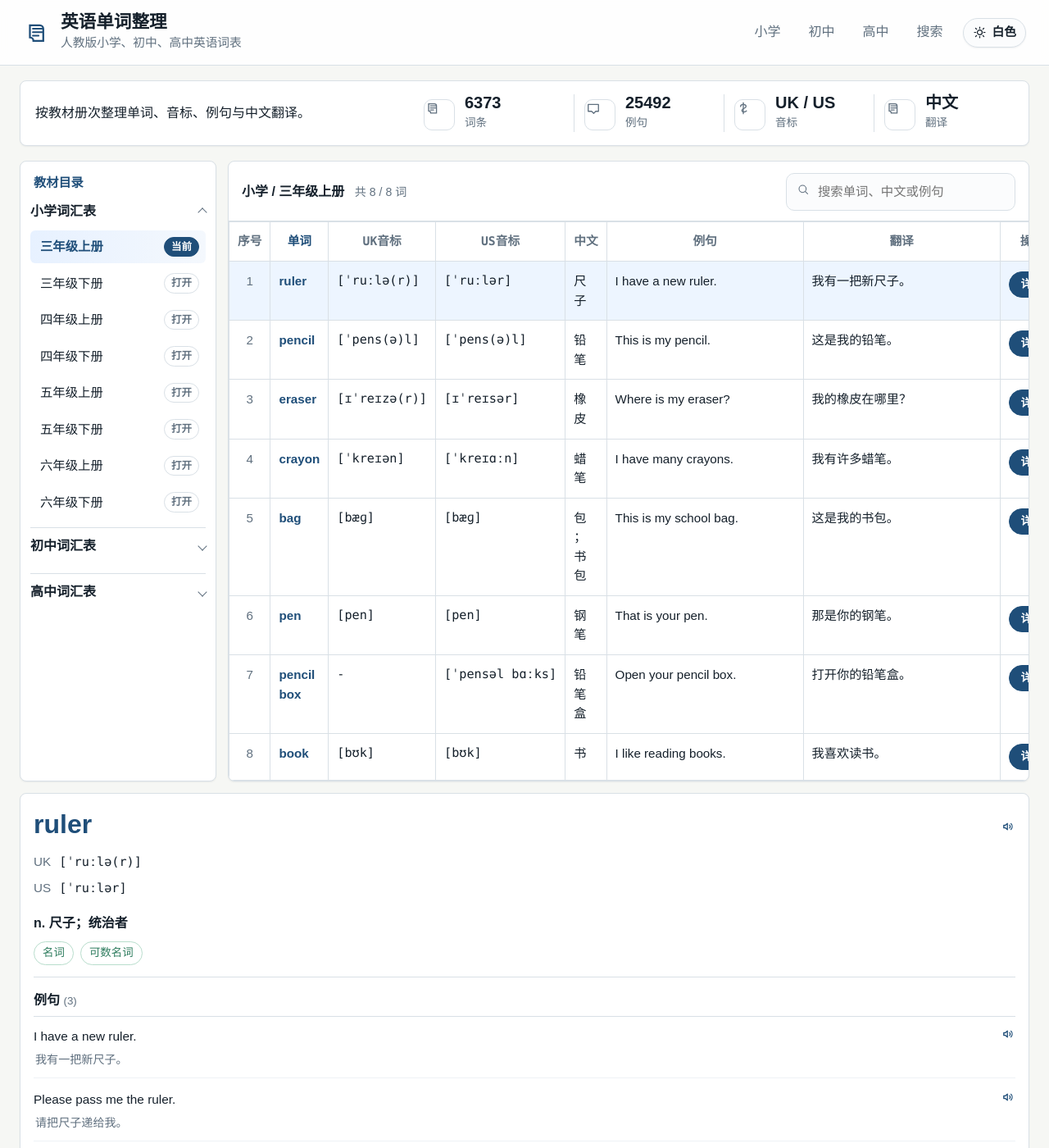
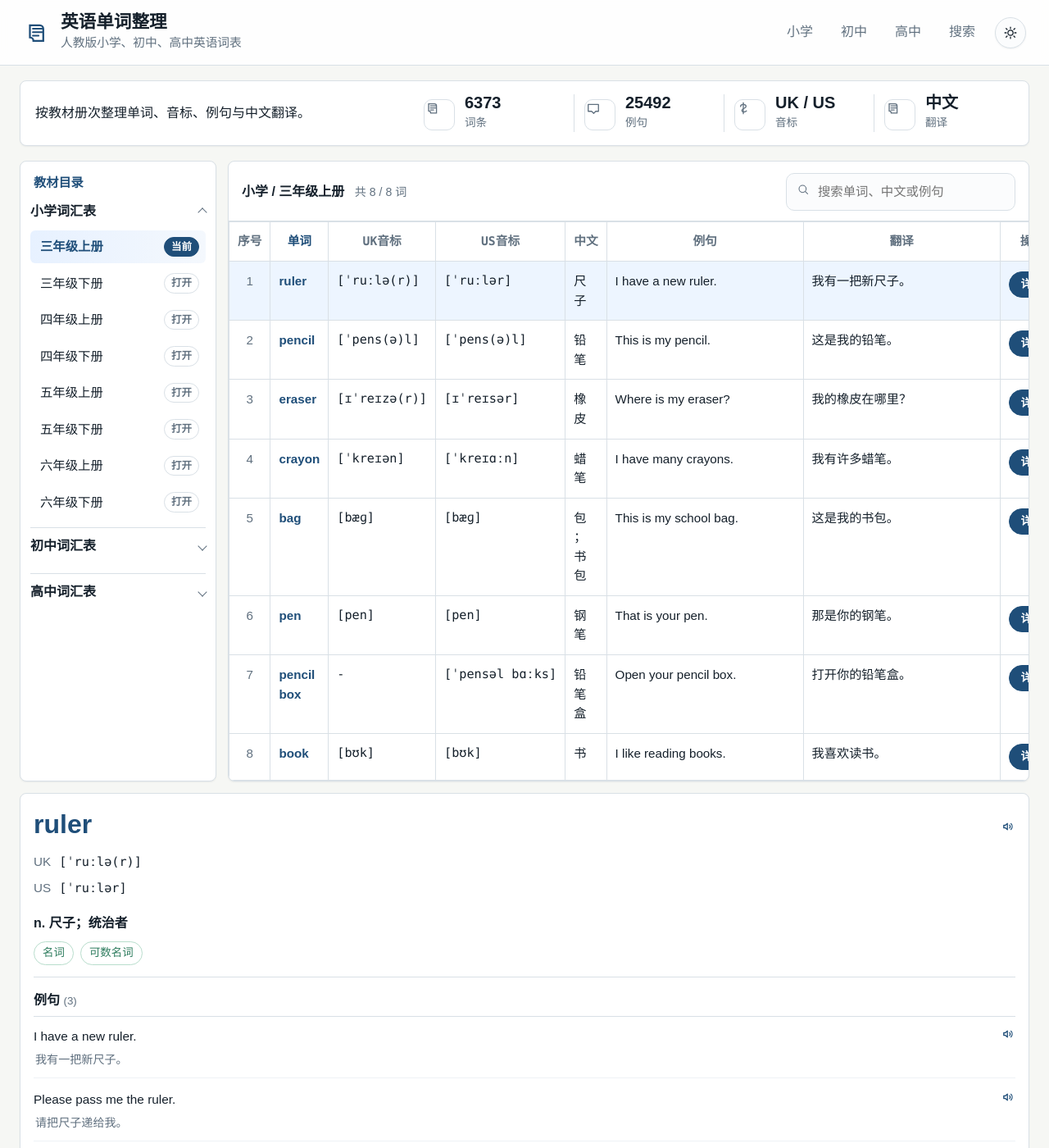
Before and after one commit to jinronga/english-words, a Jekyll site: the page built from index.md, in a window 1280 px wide and 1400 px high. Shown: the whole window at 82% size. Built offline with Jekyll 4.4.1, drawn with Linux system fonts in a browser that asks for light colours.

Commit message:
Use icon-only theme toggle

```diff
--- a/_layouts/default.html
+++ b/_layouts/default.html
@@ -54,7 +54,6 @@
               <path d="M19.1 14.7A7.9 7.9 0 0 1 9.3 4.9 8 8 0 1 0 19.1 14.7z" fill="none" stroke="currentColor" stroke-linejoin="round" stroke-width="1.7"/>
             </svg>
           </span>
-          <span class="theme-label" data-theme-label>白色</span>
         </button>
       </div>
     </header>
--- a/assets/css/style.scss
+++ b/assets/css/style.scss
@@ -207,15 +207,11 @@ a:hover {
   cursor: pointer;
   display: inline-flex;
   flex: 0 0 auto;
-  font: inherit;
-  font-size: 0.92rem;
-  font-weight: 700;
-  gap: 7px;
+  height: 38px;
   justify-content: center;
-  line-height: 1;
-  min-height: 36px;
-  padding: 7px 11px;
+  padding: 0;
   transition: background 0.15s ease, border-color 0.15s ease, color 0.15s ease;
+  width: 38px;
 }
 
 .theme-toggle:hover {
@@ -225,8 +221,8 @@ a:hover {
 
 .theme-icon {
   display: inline-flex;
-  height: 17px;
-  width: 17px;
+  height: 18px;
+  width: 18px;
 }
 
 .theme-icon svg {
@@ -241,11 +237,6 @@ html[data-theme="dark"] .theme-icon-sun {
 
 html[data-theme="dark"] .theme-icon-moon {
   display: inline-flex;
-}
-
-.theme-label {
-  min-width: 2em;
-  text-align: left;
 }
 
 .page-main {
--- a/assets/js/home.js
+++ b/assets/js/home.js
@@ -1,7 +1,6 @@
 document.addEventListener('DOMContentLoaded', () => {
   const root = document.documentElement;
   const themeToggle = document.querySelector('[data-theme-toggle]');
-  const themeLabel = themeToggle?.querySelector('[data-theme-label]');
   const mediaQuery = window.matchMedia ? window.matchMedia('(prefers-color-scheme: dark)') : null;
 
   const getStoredTheme = () => {
@@ -25,10 +24,6 @@ document.addEventListener('DOMContentLoaded', () => {
     themeToggle.setAttribute('aria-pressed', theme === 'dark' ? 'true' : 'false');
     themeToggle.setAttribute('aria-label', `切换到${nextLabel}模式`);
     themeToggle.title = `切换到${nextLabel}模式`;
-
-    if (themeLabel) {
-      themeLabel.textContent = theme === 'dark' ? '暗黑' : '白色';
-    }
   };
 
   const applyTheme = (theme, persist = false) => {
```
